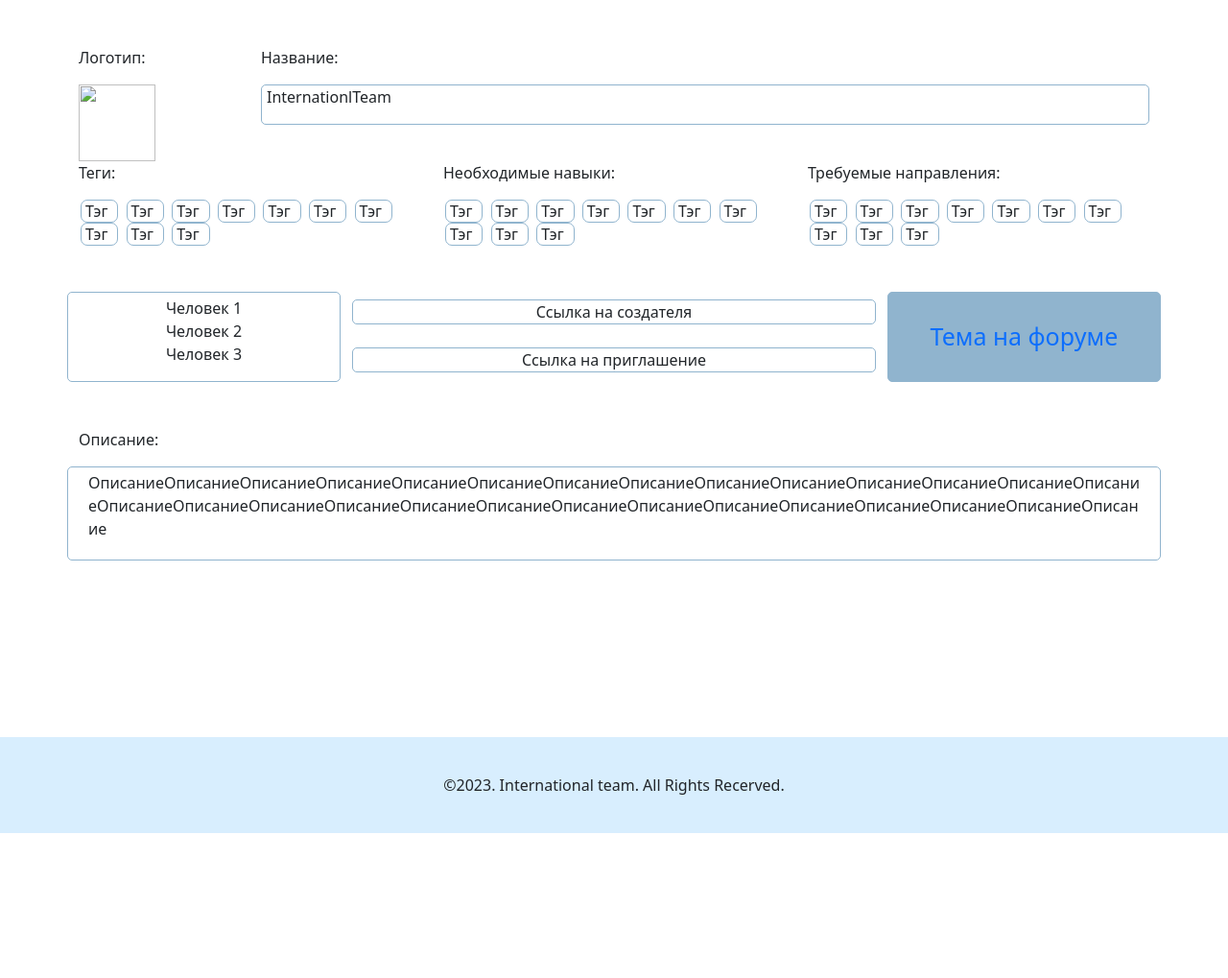
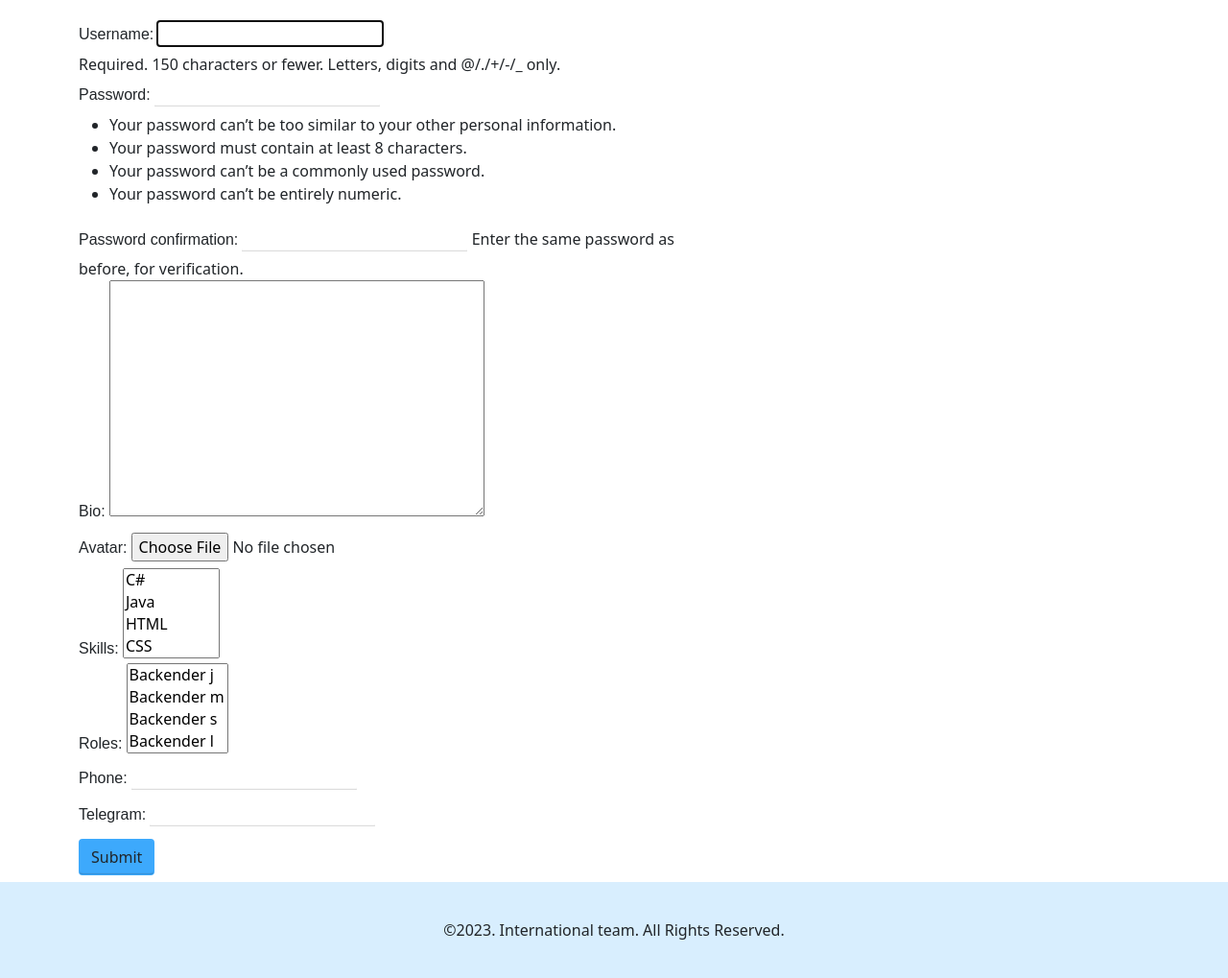
Before and after one commit to MrKruizer/International, a Django app: page /catalog/project/ in a window 1280 px wide. Shown: the part 81-1100 px from the top of the page at 96% size. Before the commit the page ends 949 px from the top, so only its background shows below. Run offline with Django 4.2, Linux system fonts and the light colour scheme.

Commit message:
Add project_creator

```diff
--- a/projecthunter/hunter/static/style/hunter.css
+++ b/projecthunter/hunter/static/style/hunter.css
@@ -1,3 +1,6 @@
+label{
+	display: inline-block;
+}
 .scroll{
 	height: auto;
 }
@@ -102,3 +105,36 @@
 .text_a{
 	font-size: 25px;
 }
+li select{
+	overflow: scroll;
+	overflow-x:hidden;
+}
+li select::-webkit-scrollbar{
+	background: rgba(0,0,0,0);
+	border-radius: 10px 10px;
+	width: 5px;
+
+}
+li select::-webkit-scrollbar-thumb{
+	background: gray;
+}
+.submit_button{
+	background: var(--color_2);
+}
+li{
+	list-style-type: none;
+}
+ul li{
+	list-style-type: disc;
+}
+.nav-item{
+	list-style-type: none;
+}
+input{
+	border: 0px;
+	box-shadow: inset 0px -2px 2px -2px rgba(0,0,0,0.5);
+	border-radius: 1px 1px;
+}
+input#id_avatar{
+	box-shadow: none;
+}
--- /dev/null
+++ b/projecthunter/hunter/templates/catalog/project_create.html
@@ -0,0 +1,211 @@
+{% extends "base.html" %}
+{% block title %}
+	Project create
+{% endblock title %}
+{% block localcss %}
+	{% load static %}
+	<link rel="stylesheet" href="{% static "style/hunter.css" %}">
+{% endblock localcss %}
+{% block content %}
+<div class="container">
+	<div class="row">
+		<div class="tab_tags col-7 mt-3">
+			<form action="" method="post">
+			<li>
+
+
+	    	<label for="id_username">Username:</label>
+    <input type="text" name="username" maxlength="150" autofocus="" required="" id="id_username" class="input">
+    <br>
+      <span class="helptext">Required. 150 characters or fewer. Letters, digits and @/./+/-/_ only.</span>
+
+
+  </li>
+
+
+
+
+  <li>
+
+
+    <label for="id_password1">Password:</label>
+    <input type="password" name="password1" autocomplete="new-password" required="" id="id_password1" class="input">
+
+      <span class="helptext"></span></li>
+
+      <ul><li>Your password can’t be too similar to your other personal information.</li><li>Your password must contain at least 8 characters.</li><li>Your password can’t be a commonly used password.</li><li>Your password can’t be entirely numeric.</li></ul>
+
+
+  <li>
+
+  </li>
+
+
+
+
+  <li>
+
+
+    <label for="id_password2">Password confirmation:</label>
+    <input type="password" name="password2" autocomplete="new-password" required="" id="id_password2" class="input">
+
+      <span class="helptext">Enter the same password as before, for verification.</span>
+
+
+
+
+  </li>
+
+
+		<li>
+
+
+    <label for="id_bio">Bio:</label>
+    <textarea name="bio" cols="40" rows="10" maxlength="1000" id="id_bio"></textarea>
+
+
+  </li>
+
+
+
+
+  <li>
+
+
+    <label for="id_avatar">Avatar:</label>
+    <input type="file" name="avatar" accept="image/*" id="id_avatar">
+
+
+  </li>
+
+
+
+
+  <li>
+
+
+    <label for="id_skills">Skills:</label>
+    <select name="skills" required="" id="id_skills" multiple="" class=" overflow">
+  <option value="1">C#</option>
+
+  <option value="2">Java</option>
+
+  <option value="3">HTML</option>
+
+  <option value="4">CSS</option>
+
+  <option value="5">JS</option>
+
+  <option value="6">Django</option>
+
+  <option value="7">Python</option>
+
+  <option value="8">Keras</option>
+
+  <option value="9">Linux</option>
+
+  <option value="10">GitLab</option>
+
+  <option value="11">Docker</option>
+
+  <option value="12">SQL</option>
+
+  <option value="13">PostgresSQL</option>
+
+  <option value="14">MySQL</option>
+
+  <option value="15">Go</option>
+
+  <option value="16">Kotlin</option>
+
+</select>
+
+
+  </li>
+
+
+
+
+  <li>
+
+
+    <label for="id_roles">Roles:</label>
+    <select name="roles" required="" id="id_roles" multiple="" class="overflow">
+  <option value="1">Backender j</option>
+
+  <option value="2">Backender m</option>
+
+  <option value="4">Backender s</option>
+
+  <option value="5">Backender l</option>
+
+  <option value="6">frontender j</option>
+
+  <option value="7">frontender m</option>
+
+  <option value="9">frontender s</option>
+
+  <option value="10">frontender l</option>
+
+  <option value="11">ML j</option>
+
+  <option value="12">ML m</option>
+
+  <option value="13">ML s</option>
+
+  <option value="14">ML l</option>
+
+  <option value="15">DevOps j</option>
+
+  <option value="16">DevOps m</option>
+
+  <option value="17">DevOps s</option>
+
+  <option value="18">DevOps l</option>
+
+  <option value="19">Mobile s</option>
+
+  <option value="20">Mobile m</option>
+
+  <option value="21">Mobile j</option>
+
+  <option value="22">Mobile l</option>
+
+</select>
+
+
+  </li>
+
+
+
+
+  <li>
+
+
+    <label for="id_phone">Phone:</label>
+    <input type="text" name="phone" maxlength="12" id="id_phone">
+
+
+  </li>
+
+
+
+
+  <li>
+
+
+    <label for="id_telegram">Telegram:</label>
+    <input type="url" name="telegram" maxlength="200" id="id_telegram">
+
+
+
+
+  </li>
+
+
+		<input type="submit" value="Submit" class="btn btn_primary submit_button">
+	</form>
+		</div>
+	</div>
+</div>
+{% endblock content%}
--- a/projecthunter/hunter/views.py
+++ b/projecthunter/hunter/views.py
@@ -9,7 +9,7 @@ from .models import *
 from .forms import *
 
 def project(request):
-	return render(request, 'catalog/project.html')
+	return render(request, 'catalog/project_create.html')
 
 
 
--- a/projecthunter/static/style/projecthunter.css
+++ b/projecthunter/static/style/projecthunter.css
@@ -21,6 +21,9 @@ footer{
 }
 header{
   border-bottom: 1px solid gray;
+  position: sticky;
+  top: 0px;
+  background: white;
 }
 img{
   width: 5em;
@@ -28,6 +31,8 @@ img{
 }
 main{
   min-height: calc(100vh - 80px);
+  z-index: -1;
+  position: relative;
 }
 /*Вход*/
 .login{
--- a/projecthunter/templates/base.html
+++ b/projecthunter/templates/base.html
@@ -58,7 +58,7 @@
 </main>
 <!--Инфа-->
 <footer class="text-center login">
-		©2023. International team. All Rights Recerved.
+		©2023. International team. All Rights Reserved.
 </footer>
 	<script src="https://cdn.jsdelivr.net/npm/bootstrap@5.0.1/dist/js/bootstrap.bundle.min.js" integrity="sha384-gtEjrD/SeCtmISkJkNUaaKMoLD0//ElJ19smozuHV6z3Iehds+3Ulb9Bn9Plx0x4" crossorigin="anonymous"></script>
 </body>
```
Also changed, not shown: projecthunter/hunter/static/style/message.txt (added, +156 -0 lines), projecthunter/hunter/templates/catalog/catalog.html (+6 -3 lines), projecthunter/templates/paginator.html (added, +11 -0 lines).
